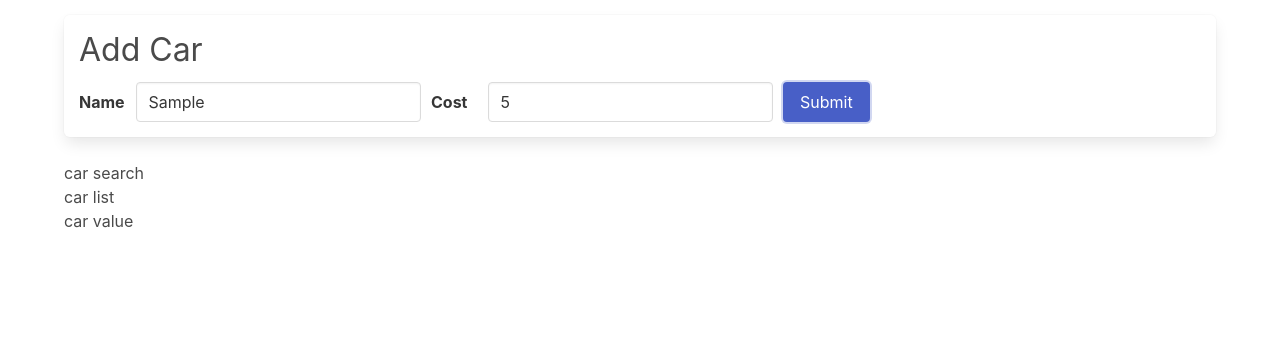
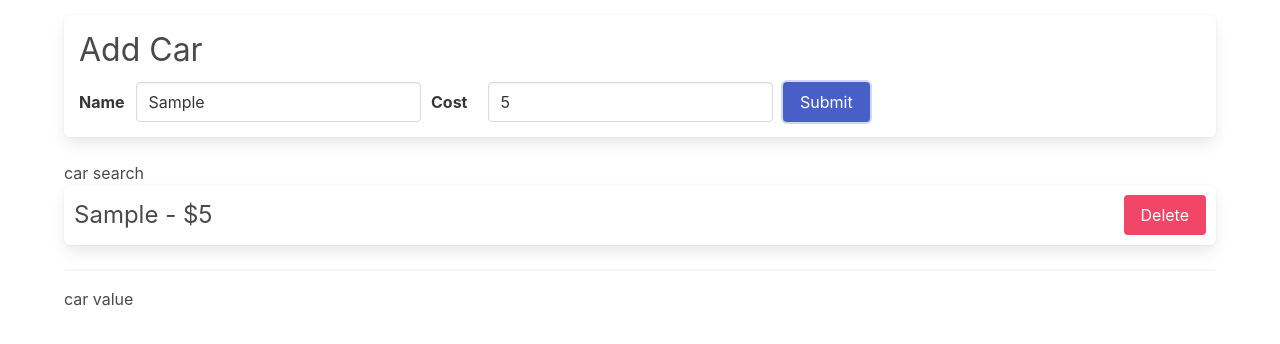
Before and after one commit to yechielklein/cars, a React (Create React App) app: page / in a window 1280 px wide. Both pictures are taken after typing "Sample", "5" into the empty fields and a click on the button "Submit". Shown: the top 344 px of the page. Built offline with nearby package versions, Linux system fonts and the light colour scheme.

Commit message:
implemented CarList

```diff
--- a/src/components/CarList.js
+++ b/src/components/CarList.js
@@ -1,7 +1,32 @@
+import { useDispatch, useSelector } from 'react-redux';
+
+import { removeCar } from '../store';
+
 const CarList = () => {
+	const dispatch = useDispatch();
+
+	const cars = useSelector(state => state.cars.data);
+
+	const handleCarDelete = car => {
+		dispatch(removeCar(car.id));
+	};
+
+	const renderedCars = cars.map(car => {
+		return (
+			<div key={car.id} className="panel">
+				<p>{car.name} - ${car.cost}</p>
+				<button
+					className="button is-danger"
+					onClick={() => handleCarDelete(car)}
+				>Delete</button>
+			</div>
+		);
+	});
+
 	return (
-		<div>
-			car list
+		<div className="car-list">
+			{renderedCars}
+			<hr />
 		</div>
 	);
 };
```
